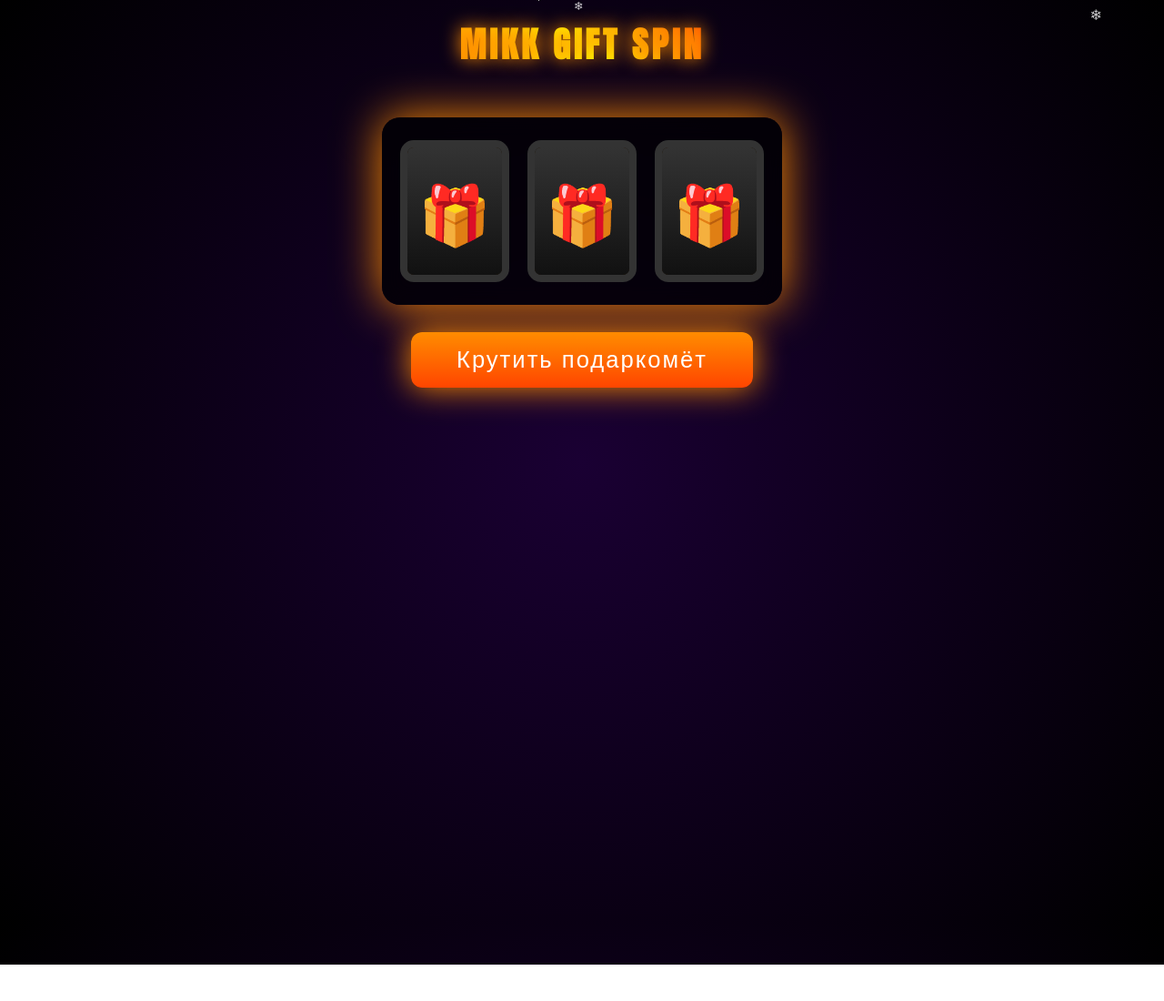
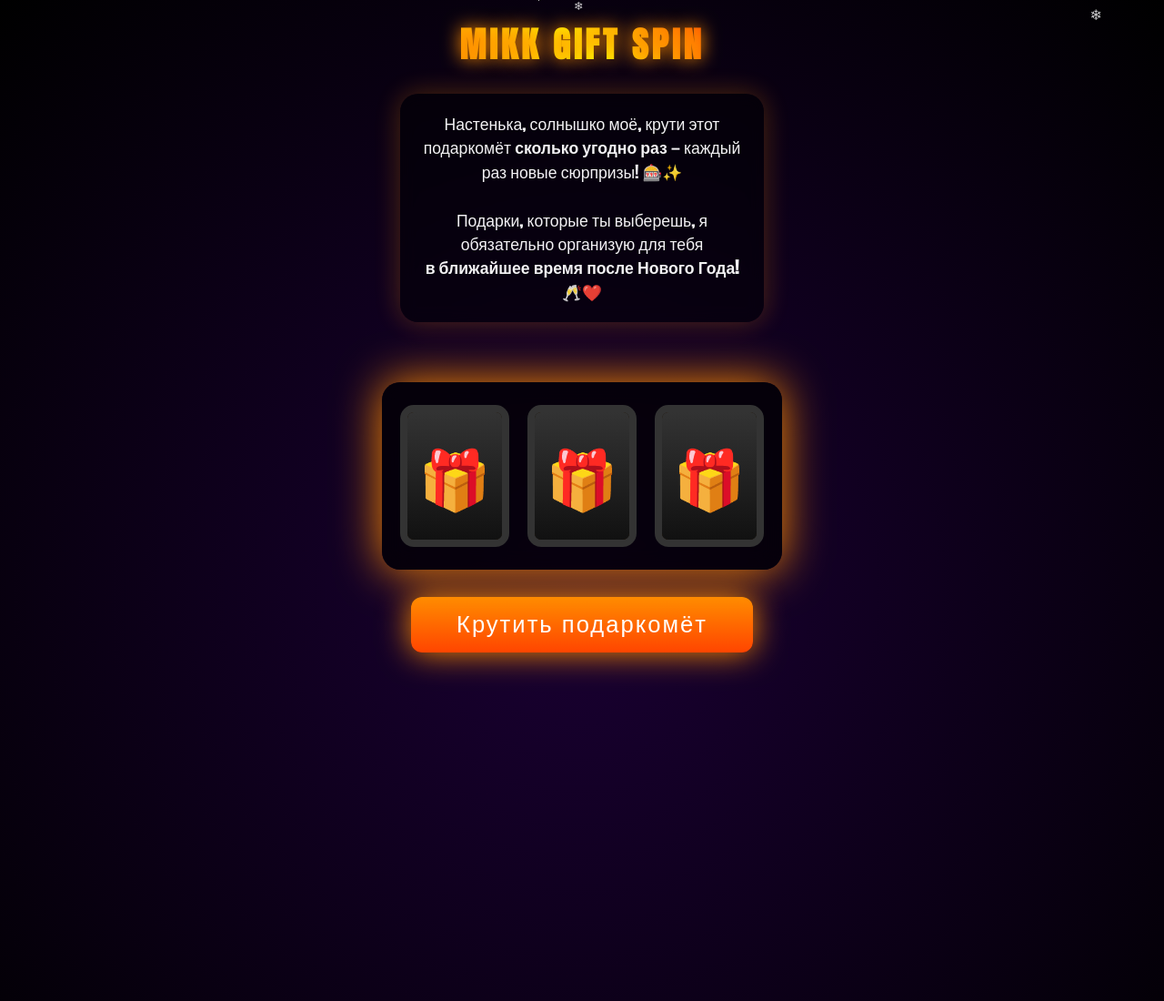
Before and after one commit to A1eksAwP/mikk_gifts, a plain HTML site: page index.html in a window 1280 px wide. Shown: the top 1100 px of the page at 91% size. Before the commit the page ends 1060 px from the top, so only its background shows below. Drawn offline with Linux system fonts and the light colour scheme.

Commit message:
Add description

```diff
--- a/index.html
+++ b/index.html
@@ -238,6 +238,11 @@
 </head>
 <body>
     <h1>MIKK GIFT SPIN</h1>
+    <div style="width: 90vw; max-width: 400px; margin: 20px auto; text-align: center; font-size: 1.1em; line-height: 1.5; opacity: 0.95; padding: 20px; box-sizing: border-box; background: rgba(0,0,0,0.5); border-radius: 20px; backdrop-filter: blur(8px); box-shadow: 0 0 30px rgba(255,140,0,0.3);">
+        Настенька, солнышко моё, крути этот подаркомёт <b>сколько угодно раз</b> — каждый раз новые сюрпризы! 🎰✨<br><br>
+        Подарки, которые ты выберешь, я обязательно организую для тебя<br>
+        <b>в ближайшее время после Нового Года!</b> 🥂❤️
+    </div>
     <div class="loading-text" id="loading">Распаковываем подарки...</div>
 
     <div class="slots-container">
@@ -263,7 +268,10 @@
             { emoji: "🌌", text: "Звёздное небо в обсерватории" },
             { emoji: "🎭", text: "Билеты в театр" },
             { emoji: "🗺️", text: "Организация экскурсии" },
-            { emoji: "📖", text: "Книга" }
+            { emoji: "📖", text: "Книга" },
+            { emoji: "📱", text: "Смартфон" },
+            { emoji: "💇‍♀️", text: "Стайлер" },
+            { emoji: "🎧", text: "Наушники" }
         ];
 
         const rareGifts = [
```
